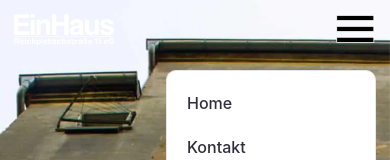
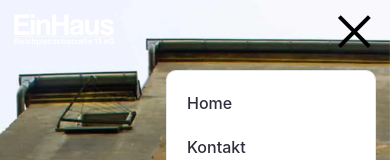
Before and after one commit to 3vincent/einhaus-leipzig, a Nuxt app: page / in a window 390 px wide. Both pictures are taken after a click on the element 356 px from the left and 30 px from the top of the page. Shown: the top 160 px of the page. Built offline with nearby package versions, Linux system fonts and the light colour scheme.

Commit message:
Fix altering hamburgerMenu

```diff
--- a/components/menu-icon.vue
+++ b/components/menu-icon.vue
@@ -6,7 +6,7 @@
         y1="10"
         x2="100"
         y2="100"
-        stroke="var(--main-text-color-dark)"
+        stroke="black"
         stroke-width="12"
       />
       <line
@@ -14,7 +14,7 @@
         y1="10"
         x2="10"
         y2="100"
-        stroke="var(--main-text-color-dark)"
+        stroke="black"
         stroke-width="12"
       />
     </svg>
--- a/components/user-menu.vue
+++ b/components/user-menu.vue
@@ -75,7 +75,7 @@ export default {
     toggleClickState() {
       if (
         this.iconClicked == false &&
-        this.hamburgerMenu.classList.contains('is-visible')
+        this.menuModal.classList.contains('is-visible')
       ) {
         this.iconClicked = true
       } else {
```
